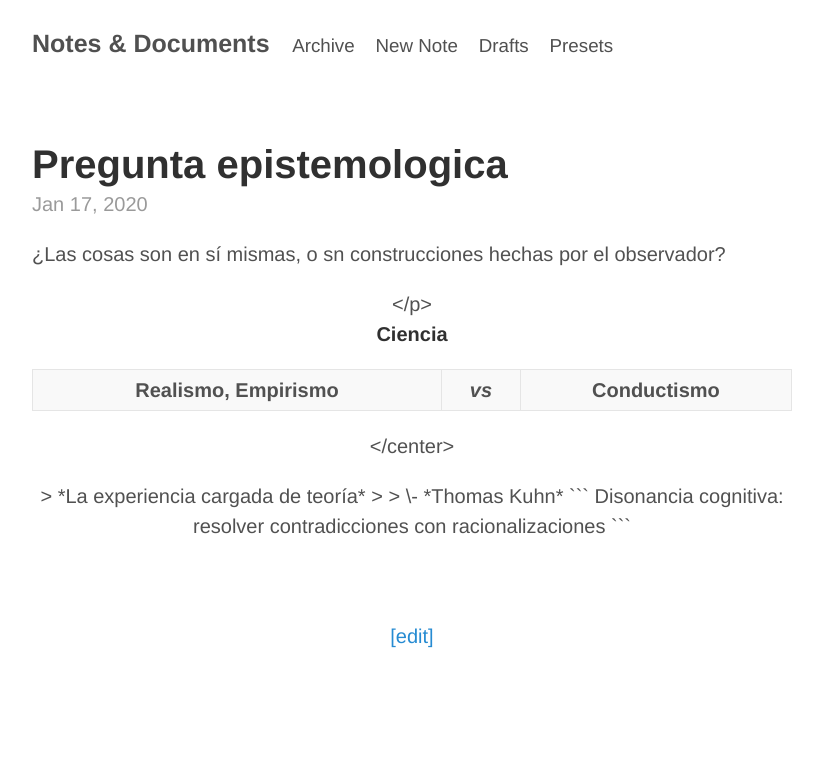
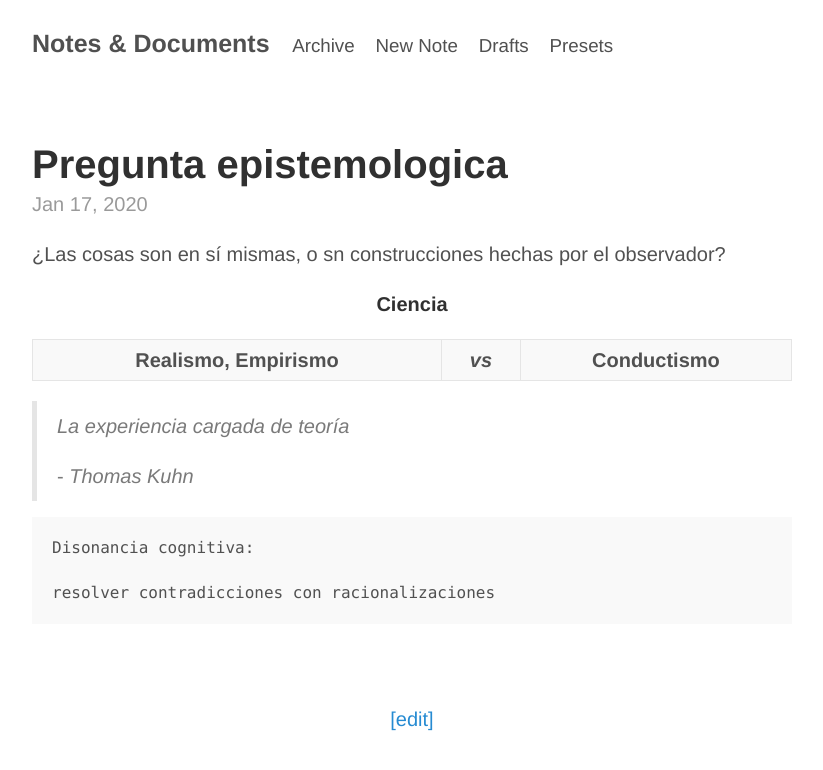
Before and after one commit to alex-esc/notes, a Jekyll site: the page built from _posts/2020-01-17-lo-real-contra-lo-construido.md, in a window 1280 px wide. Shown: the top 770 px of the page, without its empty margins (228-1051 px from the left). Built offline with Jekyll 4.4.1, drawn with Linux system fonts in a browser that asks for light colours.

Commit message:
Update 2020-01-17-lo-real-contra-lo-construido.md

```diff
--- a/_posts/2020-01-17-lo-real-contra-lo-construido.md
+++ b/_posts/2020-01-17-lo-real-contra-lo-construido.md
@@ -10,7 +10,7 @@ tags:
 
 ¿Las cosas son en sí mismas, o sn construcciones hechas por el observador?
 
-<p><center></p>
+<center>
 <p><strong>Ciencia</strong></p>
 <table>
 <thead>
@@ -19,7 +19,7 @@ tags:
 <tbody>
 </tbody>
 </table>
-<p></center></p>
+</center>
 
 > *La experiencia cargada de teoría*
 >
```
